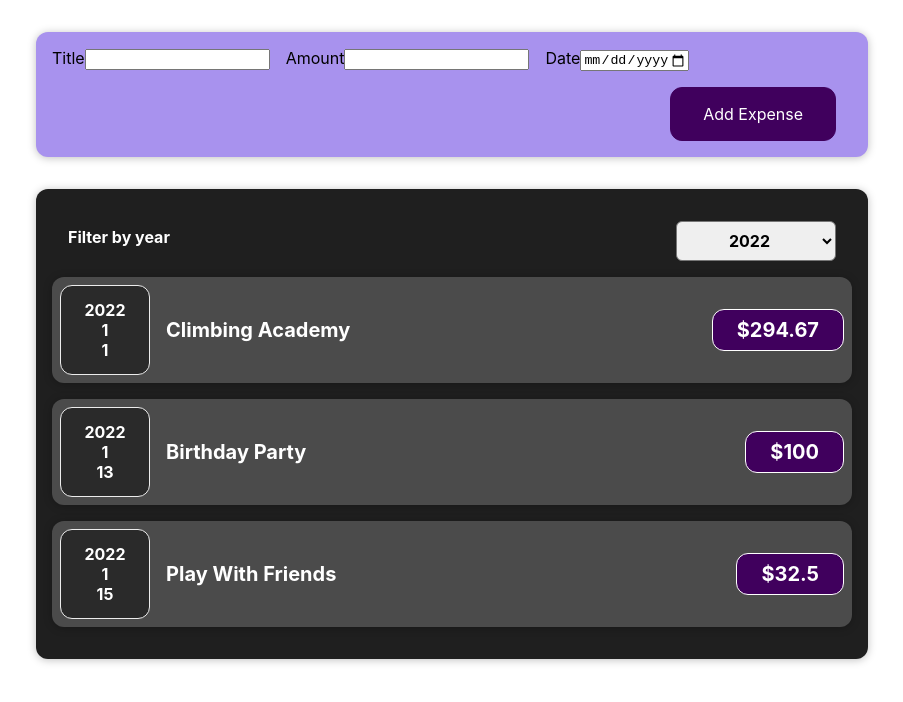
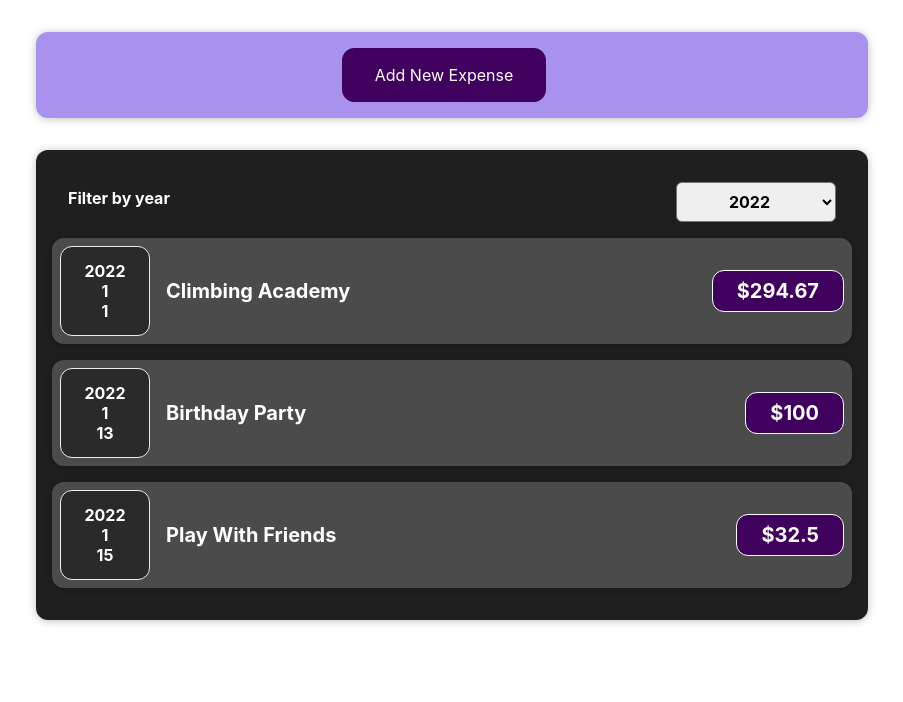
Before and after one commit to gouz7514/react-complete, a React (Create React App) app: page / in a window 1280 px wide. Shown: the top 702 px of the page, without its empty margins (188-1091 px from the left). Built offline with nearby package versions, Linux system fonts and the light colour scheme.

Commit message:
Update : useState를 활용한 state toggle

```diff
--- a/src/components/NewExpense/ExpenseForm.js
+++ b/src/components/NewExpense/ExpenseForm.js
@@ -91,6 +91,7 @@
         </div>
       </div>
       <div className='new-expense__actions'>
+        <button type="button" onClick={ props.onCancel }>Cancel</button>
         <button type='submit'>Add Expense</button>
       </div>
     </form>
--- a/src/components/NewExpense/NewExpense.js
+++ b/src/components/NewExpense/NewExpense.js
@@ -1,20 +1,41 @@
-import React from 'react'
+import React, { useState } from 'react'
 
 import ExpenseForm from './ExpenseForm'
 import '../../style/NewExpense.css'
 
 const NewExpense = (props) => {
+  const [isEditing, setIsEditing] = useState(false)
+
   const saveExpenseDataHandler = (enteredExpenseData) => {
     const expenseData = {
       ...enteredExpenseData,
       id: Math.random().toString()
     }
     props.onAddExpense(expenseData)
+    setIsEditing(false)
+  }
+
+  const startEditingHandler = () => {
+    setIsEditing(true)
+  }
+
+  const stopEditingHandler = () => {
+    setIsEditing(false)
   }
 
   return (
     <div className='new-expense'>
-      <ExpenseForm onSaveExpenseData={ saveExpenseDataHandler } ></ExpenseForm>
+      {
+        !isEditing &&
+        <button onClick={ startEditingHandler }>Add New Expense</button>
+      }
+      {
+        isEditing &&
+        <ExpenseForm
+          onSaveExpenseData={ saveExpenseDataHandler }
+          onCancel={ stopEditingHandler }
+        ></ExpenseForm>
+      }
     </div>
   )
 }
```
